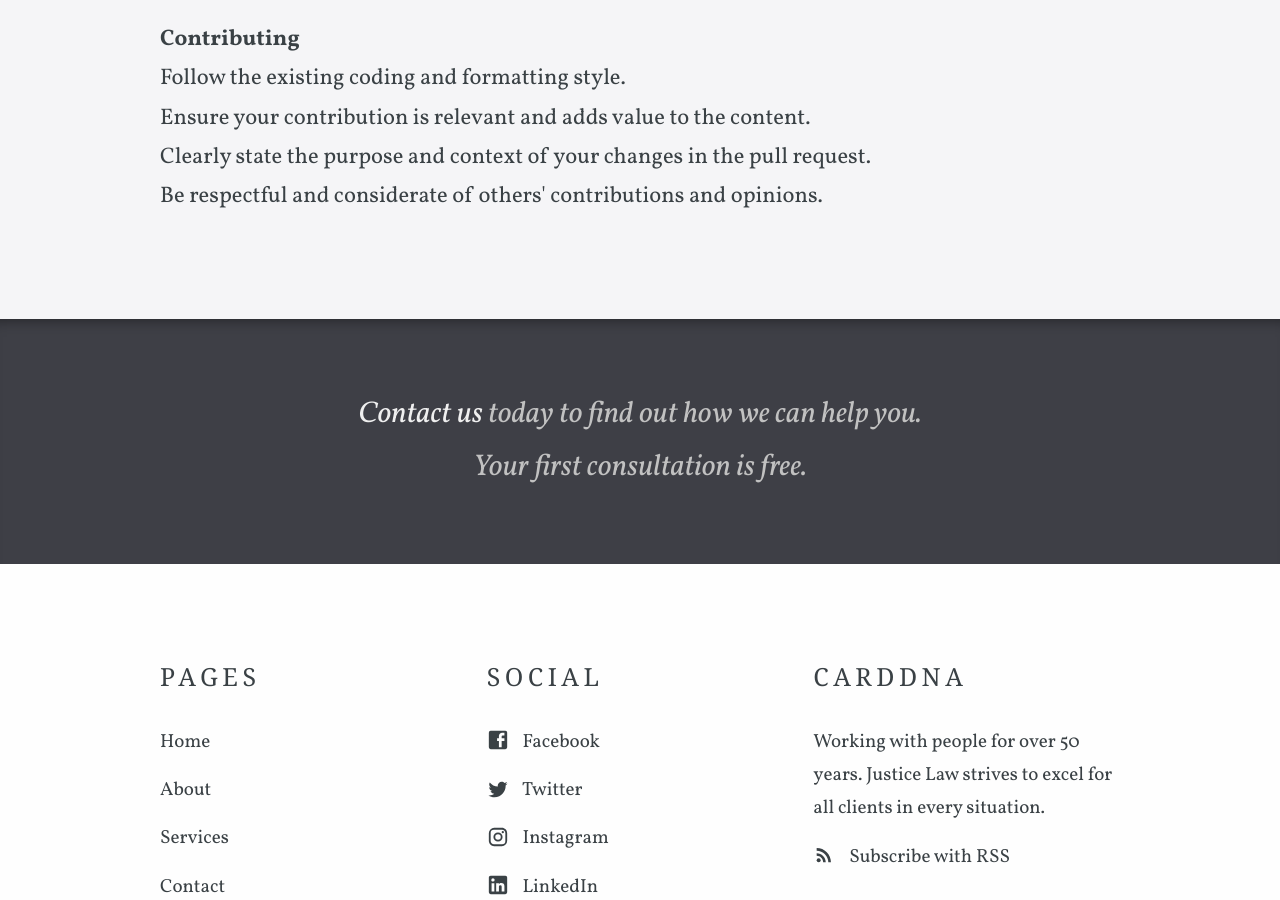
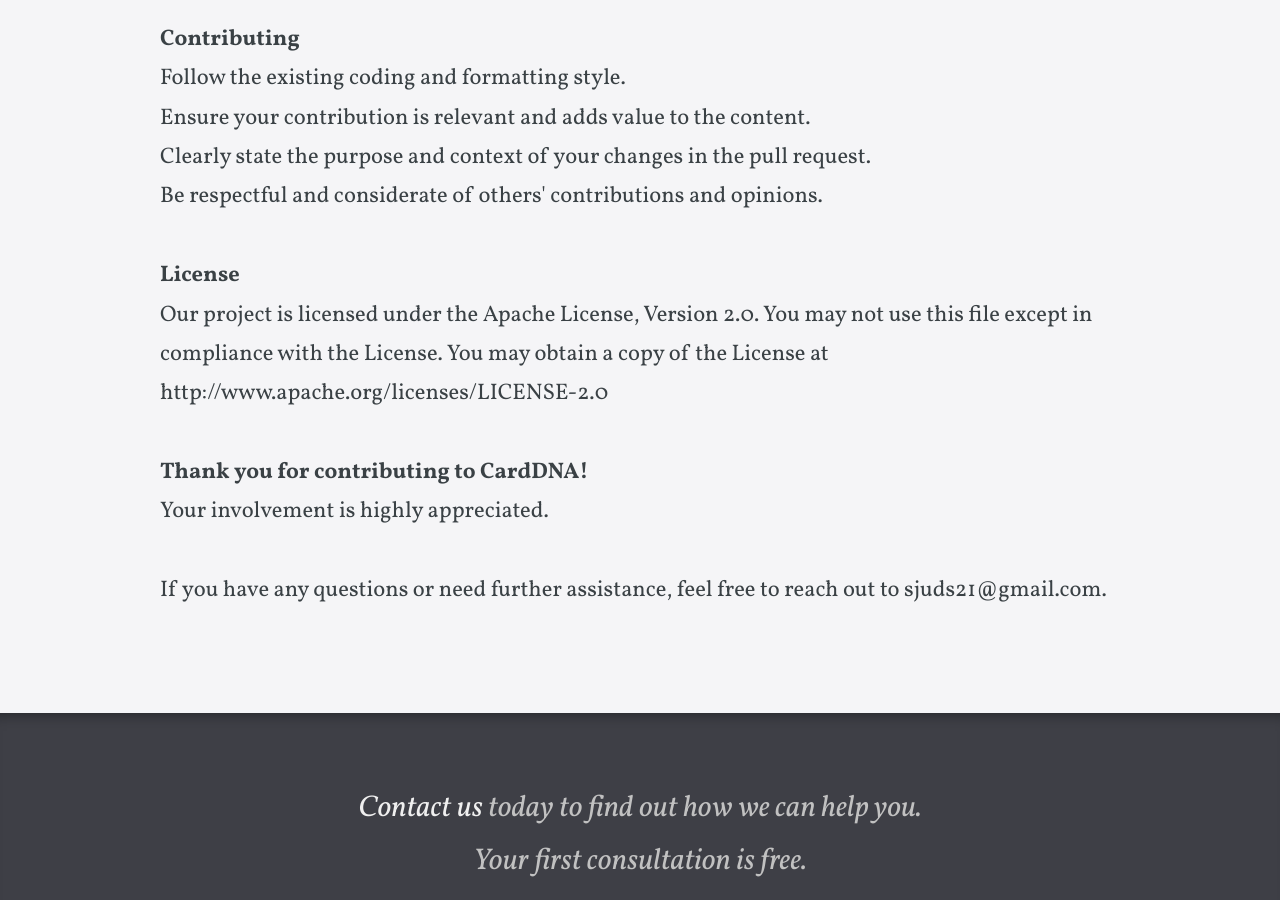
Before and after one commit to Lee-wonjae/Lee-wonjae.github.io, a Jekyll site: the page built from about.html, in a window 1280 px wide and 900 px high, scrolled down 1226 px. Built offline with Jekyll 4.4.1, drawn with Linux system fonts in a browser that asks for light colours; some web fonts are replaced.

Commit message:
add about

```diff
--- a/about.html
+++ b/about.html
@@ -20,6 +20,14 @@ navigation_order: 1
 		<br>Ensure your contribution is relevant and adds value to the content.
 		<br>Clearly state the purpose and context of your changes in the pull request.
 		<br>Be respectful and considerate of others' contributions and opinions.
+		<br><br>
+		<strong>License</strong>
+		<br>Our project is licensed under the Apache License, Version 2.0. You may not use this file except in compliance with the License. You may obtain a copy of the License at http://www.apache.org/licenses/LICENSE-2.0
+		<br><br>
+		<strong>Thank you for contributing to CardDNA!</strong>
+		<br>Your involvement is highly appreciated.
+		<br><br>If you have any questions or need further assistance, feel free to reach out to sjuds21@gmail.com.
+
 	</p>
 
 </div>
```
